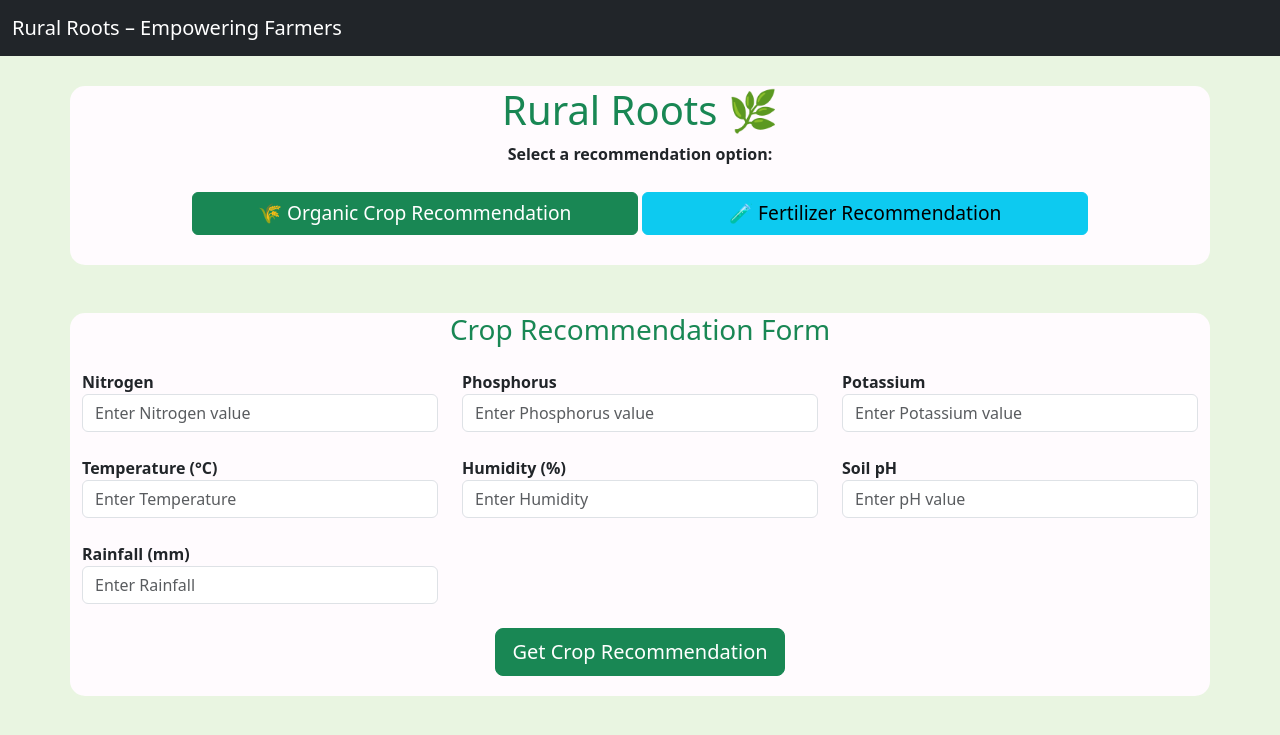
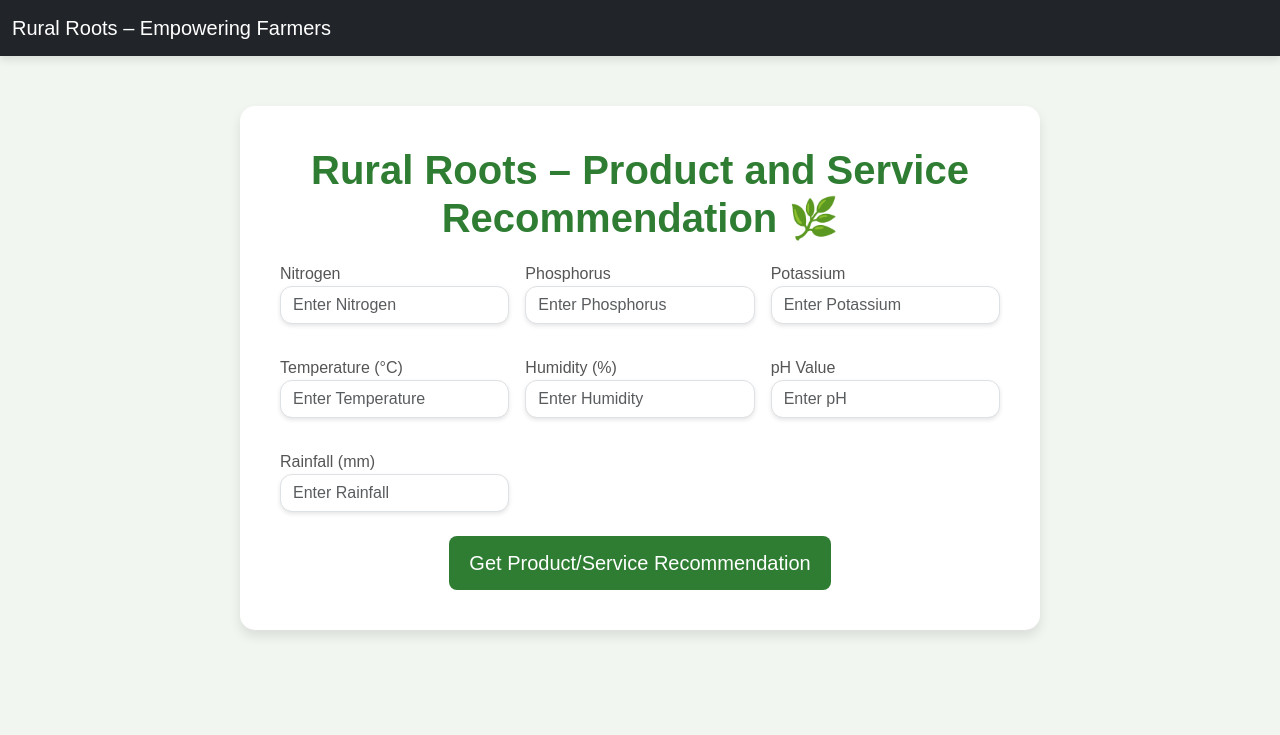
Before and after one commit to dhanushm18/hackathon, a Flask app: page / in a window 1280 px wide. Shown: the top 735 px of the page. Run offline with Flask 3, Linux system fonts and the light colour scheme.

Commit message:
Update index.html

```diff
--- a/templates/index.html
+++ b/templates/index.html
@@ -1,152 +1,168 @@
 <!doctype html>
 <html lang="en">
+
 <head>
     <meta charset="utf-8">
     <meta name="viewport" content="width=device-width, initial-scale=1">
     <title>Rural Roots Platform</title>
-    <link href="https://cdn.jsdelivr.net/npm/bootstrap@5.3.0-alpha3/dist/css/bootstrap.min.css" rel="stylesheet"
-          integrity="sha384-KK94CHFLLe+nY2dmCWGMq91rCGa5gtU4mk92HdvYe+M/SXH301p5ILy+dN9+nJOZ"
-          crossorigin="anonymous">
+    <link href="https://cdn.jsdelivr.net/npm/bootstrap@5.3.0-alpha3/dist/css/bootstrap.min.css"
+          rel="stylesheet" integrity="sha384-KK94CHFLLe+nY2dmCWGMq91rCGa5gtU4mk92HdvYe+M/SXH301p5ILy+dN9+nJOZ" crossorigin="anonymous">
 </head>
 
 <style>
+    body {
+        background-color: #F2F6F1;
+        font-family: 'Poppins', sans-serif;
+    }
+
     h1 {
-      color: rgb(0, 0, 0);
+        font-weight: 600;
+        color: #2E7D32;
         text-align: center;
+        margin-bottom: 20px;
     }
+
+    label {
+        font-weight: 500;
+        color: #555;
+    }
+
+    .navbar {
+        box-shadow: 0 4px 8px rgba(0, 0, 0, 0.1);
+    }
+
+    .form-control {
+        border-radius: 12px;
+        box-shadow: 0 2px 4px rgba(0, 0, 0, 0.1);
+    }
+
+    .form-control:focus {
+        border-color: #2E7D32;
+        box-shadow: 0 0 8px rgba(46, 125, 50, 0.3);
+    }
+
+    .btn-success {
+        background-color: #2E7D32;
+        border: none;
+        border-radius: 8px;
+        padding: 12px 20px;
+        transition: background-color 0.3s, transform 0.2s;
+    }
+
+    .btn-success:hover {
+        background-color: #1B5E20;
+        transform: scale(1.05);
+    }
+
     .card {
-      margin: 20px auto;
+        margin: 30px auto;
+        padding: 20px;
+        background: #388E3C;
+        color: white;
+        border-radius: 12px;
         display: flex;
+        align-items: center;
+        max-width: 400px;
+        gap: 20px;
+        box-shadow: 0 4px 12px rgba(0, 0, 0, 0.15);
+    }
+
+    .card img {
+        width: 80px;
+        height: 80px;
+        border-radius: 10px;
+    }
+
+    .container {
+        background: white;
+        padding: 40px;
+        border-radius: 15px;
+        max-width: 800px;
+        margin-top: 50px;
+        box-shadow: 0 6px 12px rgba(0, 0, 0, 0.1);
+    }
+
+    @media (max-width: 768px) {
+        .container {
+            padding: 20px;
+        }
+
+        .card {
             flex-direction: column;
-      align-items: center;
-      width: 40%;
         }
-    .container {
-      background: #fffbfe;
-      font-weight: bold;
-      padding-bottom: 20px;
-      border-radius: 15px;
-      margin-top: 30px;
-    }
-    .btn-choice {
-      width: 40%;
-      margin: 10px auto;
-      font-size: 1.2rem;
     }
 </style>
 
-  <body style="background:#E9F5E1">
-
-    <!--======================= Navbar =======================-->
+<body>
+    <!-- Navbar -->
     <nav class="navbar navbar-expand-lg navbar-dark bg-dark">
         <div class="container-fluid">
             <a class="navbar-brand" href="/">Rural Roots – Empowering Farmers</a>
         </div>
     </nav>
 
-    <!--===================== Header =====================-->
+    <!-- Main Content -->
     <div class="container">
-      <h1 class="text-success">Rural Roots 🌿</h1>
-      <p class="text-center">Select a recommendation option:</p>
+        <h1>Rural Roots – Product and Service Recommendation 🌿</h1>
 
-      <!--================== Choice Buttons =================-->
-      <div class="text-center">
-        <a href="/" class="btn btn-success btn-choice">
-          🌾 Organic Crop Recommendation
-        </a>
-        <a href="/fertilizer" class="btn btn-info btn-choice">
-          🧪 Fertilizer Recommendation
-        </a>
+        <!-- Form Submission -->
+        <form action="/predict" method="POST">
+            <div class="row g-3">
+                <div class="col-md-4">
+                    <label for="Nitrogen">Nitrogen</label>
+                    <input type="number" id="Nitrogen" name="Nitrogen" placeholder="Enter Nitrogen" class="form-control" required>
+                </div>
+                <div class="col-md-4">
+                    <label for="Phosphorus">Phosphorus</label>
+                    <input type="number" id="Phosphorus" name="Phosporus" placeholder="Enter Phosphorus" class="form-control" required>
+                </div>
+                <div class="col-md-4">
+                    <label for="Potassium">Potassium</label>
+                    <input type="number" id="Potassium" name="Potassium" placeholder="Enter Potassium" class="form-control" required>
                 </div>
             </div>
 
-    <!--================ Crop Recommendation Form (Default) =================-->
-    <div class="container mt-5">
-      <form action="/predict" method="POST">
-        <h3 class="text-center text-success">Crop Recommendation Form</h3>
-        <div class="row mt-4">
+            <div class="row g-3 mt-3">
                 <div class="col-md-4">
-            <label for="Nitrogen">Nitrogen</label>
-            <input type="number" id="Nitrogen" name="Nitrogen" class="form-control"
-                   placeholder="Enter Nitrogen value" required>
+                    <label for="Temperature">Temperature (°C)</label>
+                    <input type="number" id="Temperature" name="Temperature" placeholder="Enter Temperature" class="form-control" required>
                 </div>
                 <div class="col-md-4">
-            <label for="Phosphorus">Phosphorus</label>
-            <input type="number" id="Phosphorus" name="Phosphorus" class="form-control"
-                   placeholder="Enter Phosphorus value" required>
+                    <label for="Humidity">Humidity (%)</label>
+                    <input type="number" id="Humidity" name="Humidity" placeholder="Enter Humidity" class="form-control" required>
                 </div>
                 <div class="col-md-4">
-            <label for="Potassium">Potassium</label>
-            <input type="number" id="Potassium" name="Potassium" class="form-control"
-                   placeholder="Enter Potassium value" required>
+                    <label for="pH">pH Value</label>
+                    <input type="number" id="pH" name="pH" placeholder="Enter pH" class="form-control" required>
                 </div>
             </div>
 
-        <div class="row mt-4">
-          <div class="col-md-4">
-            <label for="Temperature">Temperature (°C)</label>
-            <input type="number" step="0.01" id="Temperature" name="Temperature"
-                   class="form-control" placeholder="Enter Temperature" required>
-          </div>
-          <div class="col-md-4">
-            <label for="Humidity">Humidity (%)</label>
-            <input type="number" step="0.01" id="Humidity" name="Humidity"
-                   class="form-control" placeholder="Enter Humidity" required>
-          </div>
-          <div class="col-md-4">
-            <label for="pH">Soil pH</label>
-            <input type="number" step="0.01" id="pH" name="pH" class="form-control"
-                   placeholder="Enter pH value" required>
-          </div>
-        </div>
-
-        <div class="row mt-4">
+            <div class="row g-3 mt-3">
                 <div class="col-md-4">
                     <label for="Rainfall">Rainfall (mm)</label>
-            <input type="number" step="0.01" id="Rainfall" name="Rainfall"
-                   class="form-control" placeholder="Enter Rainfall" required>
+                    <input type="number" id="Rainfall" name="Rainfall" placeholder="Enter Rainfall" class="form-control" required>
                 </div>
             </div>
 
             <div class="text-center mt-4">
-          <button type="submit" class="btn btn-success btn-lg">Get Crop Recommendation</button>
+                <button type="submit" class="btn btn-success btn-lg">Get Product/Service Recommendation</button>
             </div>
         </form>
+
+        <!-- Dynamic Result Card -->
+        {% if result %}
+        <div class="card mt-4">
+            <img src="{{ url_for('static', filename='crop.png') }}" alt="Crop Image">
+            <div>
+                <h5 class="card-title">Recommended Product or Service:</h5>
+                <p class="card-text">{{ result }}</p>
+            </div>
+        </div>
+        {% endif %}
     </div>
 
-    <!--================ Fertilizer Recommendation Form =================-->
-    {% if request.path == "/fertilizer" %}
-    <div class="container mt-5">
-      <form action="/fertilizer-predict" method="POST">
-        <h3 class="text-center text-info">Fertilizer Recommendation Form</h3>
+    <script src="https://cdn.jsdelivr.net/npm/bootstrap@5.3.0-alpha3/dist/js/bootstrap.bundle.min.js"
+            integrity="sha384-ENjdO4Dr2bkBIFxQpeoTz1HIcje39Wm4jDKdf19U8gI4ddQ3GYNS7NTKfAdVQSZe" crossorigin="anonymous"></script>
+</body>
 
-        <div class="row mt-4">
-          <div class="col-md-4">
-            <label for="CropType">Crop Type</label>
-            <input type="text" id="CropType" name="CropType" class="form-control"
-                   placeholder="Enter Crop Type" required>
-          </div>
-          <div class="col-md-4">
-            <label for="SoilType">Soil Type</label>
-            <input type="text" id="SoilType" name="SoilType" class="form-control"
-                   placeholder="Enter Soil Type" required>
-          </div>
-          <div class="col-md-4">
-            <label for="pH">Soil pH</label>
-            <input type="number" step="0.01" id="pH" name="pH" class="form-control"
-                   placeholder="Enter pH value" required>
-          </div>
-        </div>
-
-        <div class="text-center mt-4">
-          <button type="submit" class="btn btn-info btn-lg">Get Fertilizer Recommendation</button>
-        </div>
-      </form>
-    </div>
-    {% endif %}
-
-    <script src="https://cdn.jsdelivr.net/npm/bootstrap@5.3.0-alpha3/dist/js/bootstrap.bundle.min.js"
-            integrity="sha384-ENjdO4Dr2bkBIFxQpeoTz1HIcje39Wm4jDKdf19U8gI4ddQ3GYNS7NTKfAdVQSZe"
-            crossorigin="anonymous"></script>
-  </body>
 </html>
```
Lines whose indentation alone changed are shown as unchanged.
